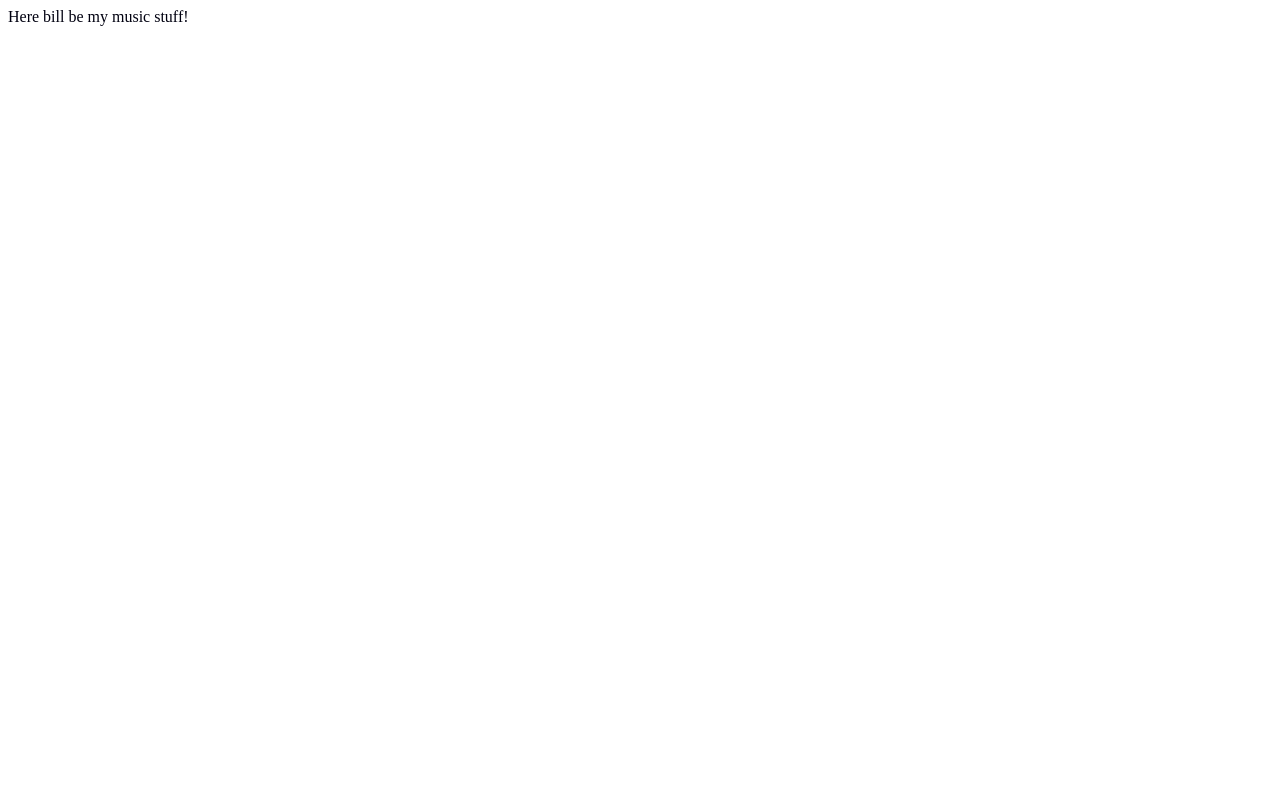
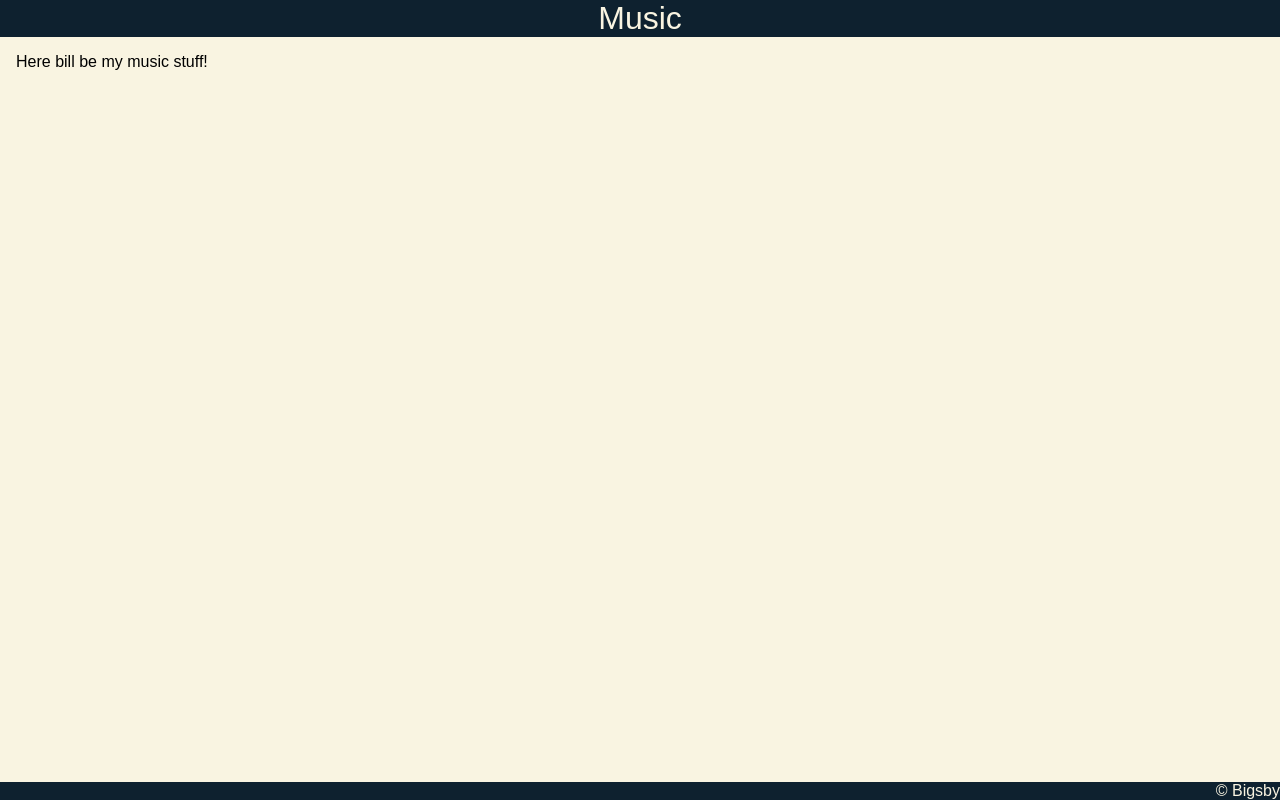
Before and after one commit to Bigsby/Music, an Angular app in the folder site/: page / in a window 1280 px wide. Built offline with nearby package versions, Linux system fonts and the light colour scheme.

Commit message:
Scafold site

```diff
--- a/site/src/app/_component/app.component.html
+++ b/site/src/app/_component/app.component.html
@@ -1 +1,5 @@
-Here bill be my music stuff!
+<header>Music</header>
+<div id="content">
+    Here bill be my music stuff!
+</div>
+<footer>&copy; Bigsby</footer>
--- a/site/src/app/_component/app.component.scss
+++ b/site/src/app/_component/app.component.scss
@@ -1,5 +1,29 @@
-$color:#000010;
+@import "./../../styles/colors.scss";
+:host {
+    display: flex;
+    flex-direction: column;
+    flex-grow: 1;
+}
 
-:host{
-    color:$color;
+header,
+footer {
+    background-color: $primary-color;
+    color: $background-color;
+    flex-grow: 0;
+    flex-shrink: 0;
 }
+
+header {
+    font-size: 2em;
+    text-align: center;
+}
+
+footer {
+    text-align: right;
+}
+
+div#content {
+    flex-grow: 1;
+    padding: 1em;
+    overflow-y: auto;
+}
--- a/site/src/styles.scss
+++ b/site/src/styles.scss
@@ -1 +1,15 @@
-/* You can add global styles to this file, and also import other style files */
+@import "./styles/colors.scss";
+
+html,
+body {
+    height: 100%;
+    width: 100%;
+    margin: 0;
+    padding: 0;
+}
+
+body {
+    background-color: $background-color;
+    font-family: Arial, Helvetica, sans-serif;
+    display: flex;
+}
--- /dev/null
+++ b/site/src/styles/colors.scss
@@ -0,0 +1,11 @@
+// 0E212F
+// F9F4E1
+// 1F6878
+// 5BA284
+// DA5E50
+
+$background-color: #F9F4E1;
+$primary-color: #0E212F;
+$secondary-color: #DA5E50;
+$tertiary-color: #5BA284;
+$quaternary-color: #F9F4E1;
```
